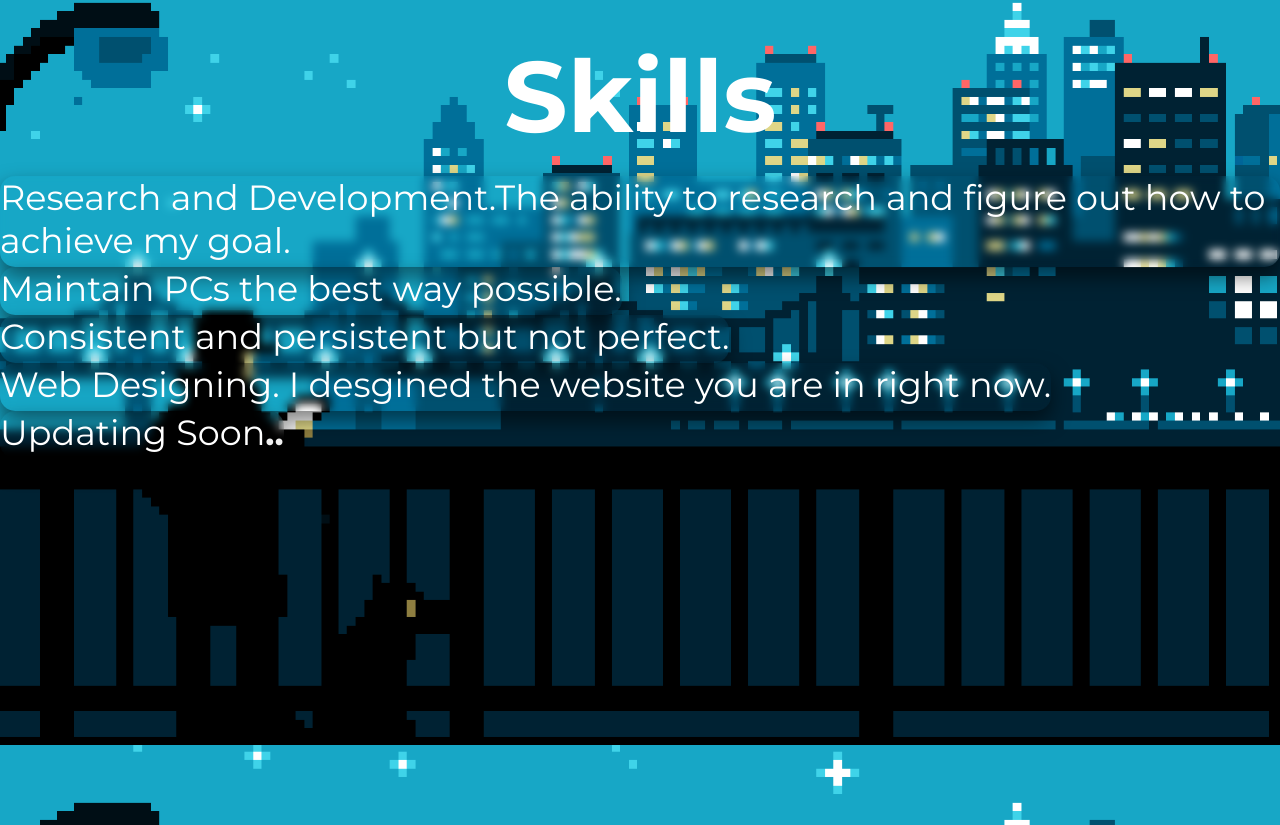
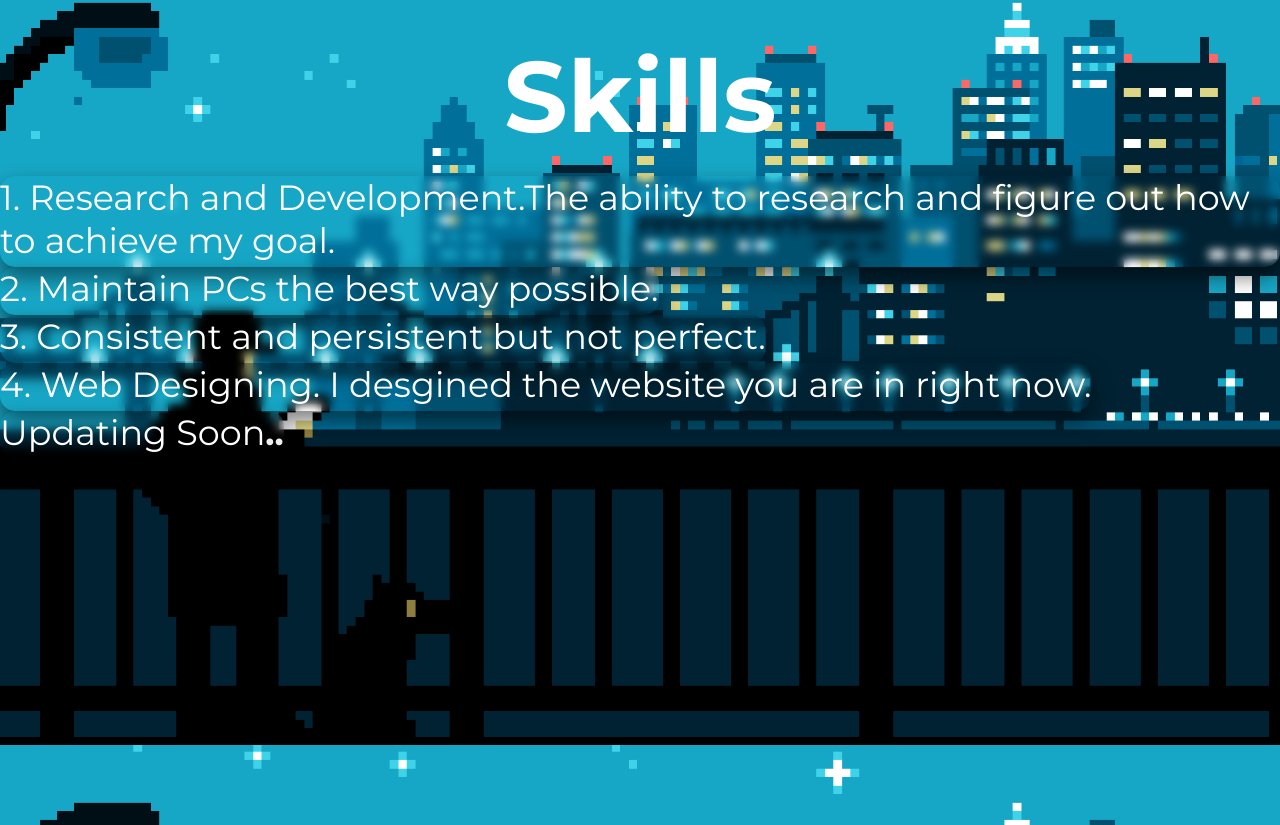
Before and after one commit to jayanesh/Portfolio, a plain HTML site: page index.html in a window 1280 px wide. Shown: the part 1655-2480 px from the top of the page. Drawn offline with Linux system fonts and the light colour scheme; a web font is replaced by a local one.

Commit message:
Fix HTML formatting and structure

```diff
--- a/index.html
+++ b/index.html
@@ -44,10 +44,10 @@
     <div class="skills" id="skills"><center><h1 style="font-size: 100px; color: white;">Skills</h1></center><br>
         <div class="skills-info">
             <ol>
-            <li>Research and Development.The ability to research and figure out how to achieve my goal.</li>
-            <li>Maintain PCs the best way possible.</li>
-            <li>Consistent and persistent but not perfect.</li>
-            <li>Web Designing. I desgined the website you are in right now.</li>
+            <li>1. Research and Development.The ability to research and figure out how to achieve my goal.</li>
+            <li>2. Maintain PCs the best way possible.</li>
+            <li>3. Consistent and persistent but not perfect.</li>
+            <li>4. Web Designing. I desgined the website you are in right now.</li>
             <li>Updating Soon<span class="loading-dots"></span></li>
         </ol></div></div>
 
```
